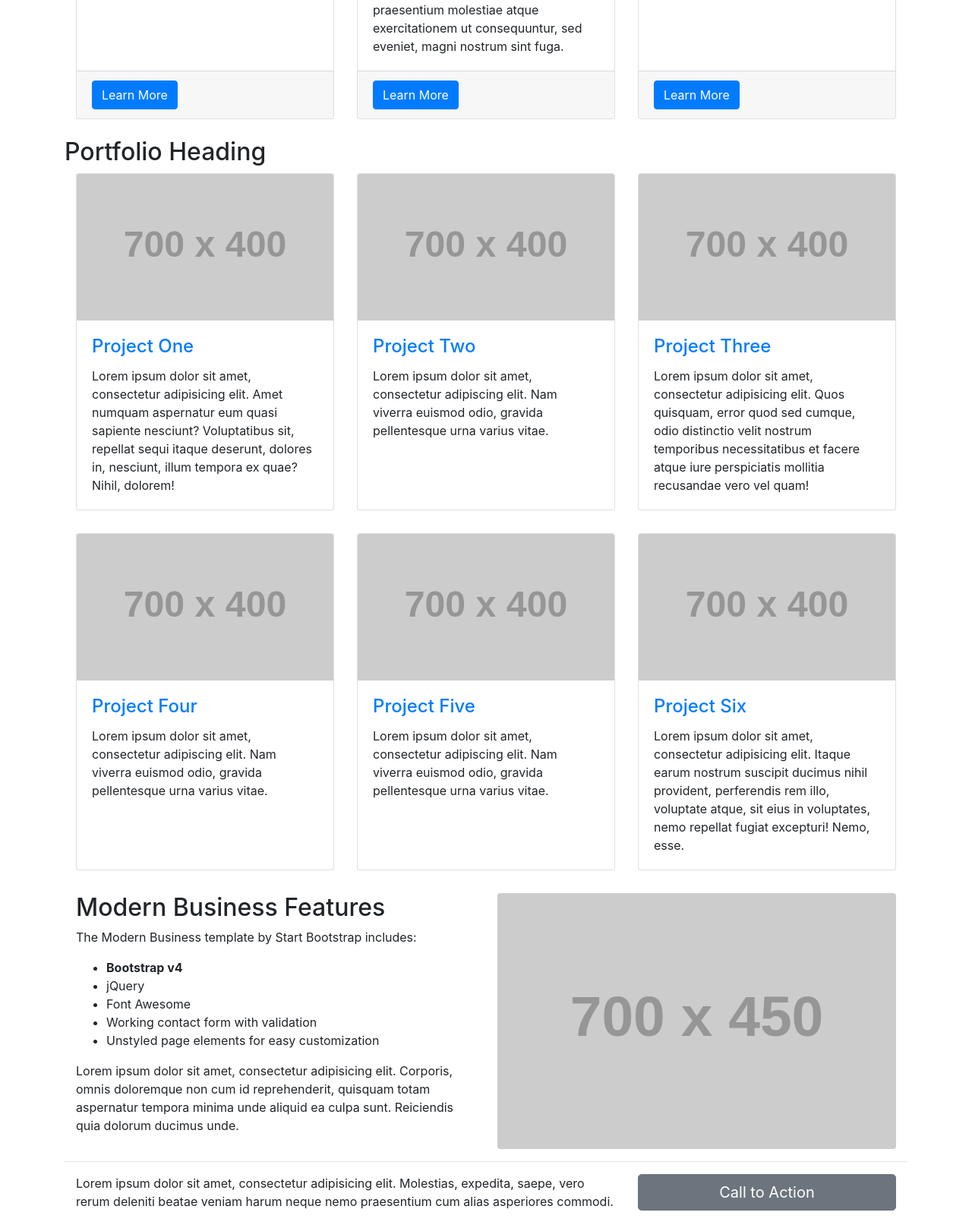
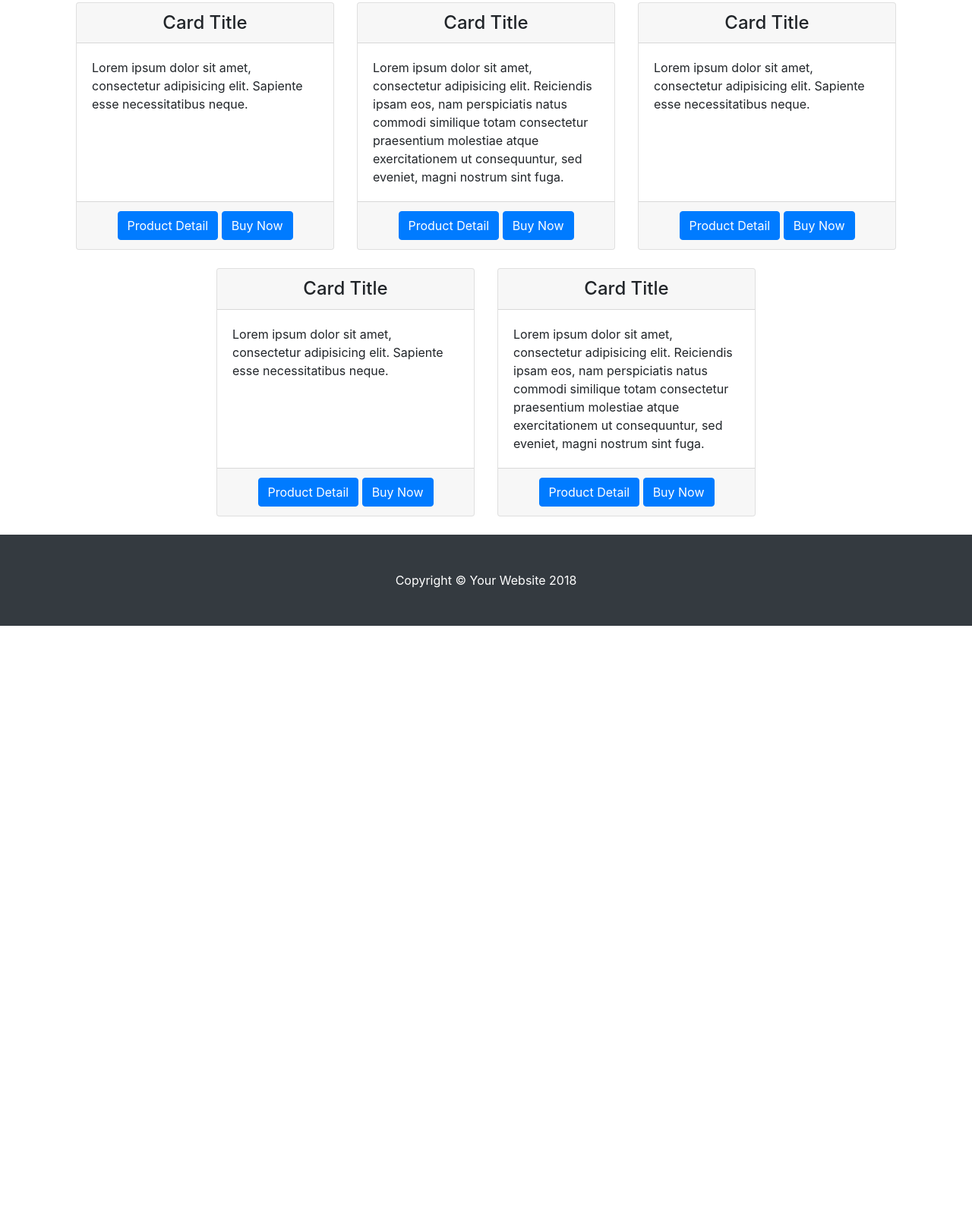
Before and after one commit to leternalshoes/leternalshoes.github.io, a website: page index.html in a window 1280 px wide. Shown: the part 923-2536 px from the top of the page at 76% size. After the commit the page ends 1747 px from the top, so only its background shows below. Drawn offline with Linux system fonts and the light colour scheme; placeholder pictures from the web are drawn by us.

Commit message:
leternal 0.21

```diff
--- a/css/modern-business.css
+++ b/css/modern-business.css
@@ -29,10 +29,13 @@ body {
   -o-background-size: cover;
   background-size: cover;
 }
-h3 .my-4 .product {
-  margin: 300px auto;
+#product {
+  margin-top: 100px!important;
+  margin-bottom: 100px!important;
 }
-
+hr {
+  border: 2px solid black;
+}
 .portfolio-item {
   margin-bottom: 30px;
 }
--- a/index.html
+++ b/index.html
@@ -104,153 +104,76 @@
     <!-- Page Content -->
     <div class="container">
 
-      <h3 class="my-4 text-center product">Our Products</h3>
+      <h3 class="my-4 text-center" id="product">Our Products
+        <hr width="30%">
+      </h3>
 
-      <!-- Marketing Icons Section -->
+      <!-- Product Preview-->
       <div class="row">
         <div class="col-lg-4 mb-4">
           <div class="card h-100">
-            <h4 class="card-header">Card Title</h4>
+            <h4 class="card-header text-center">Card Title</h4>
             <div class="card-body">
               <p class="card-text">Lorem ipsum dolor sit amet, consectetur adipisicing elit. Sapiente esse necessitatibus neque.</p>
             </div>
-            <div class="card-footer">
-              <a href="#" class="btn btn-primary">Learn More</a>
+            <div class="card-footer text-center">
+              <a href="#" class="btn btn-primary">Product Detail</a>
+              <a href="#" class="btn btn-primary">Buy Now</a>
             </div>
           </div>
         </div>
         <div class="col-lg-4 mb-4">
           <div class="card h-100">
-            <h4 class="card-header">Card Title</h4>
+            <h4 class="card-header text-center">Card Title</h4>
             <div class="card-body">
               <p class="card-text">Lorem ipsum dolor sit amet, consectetur adipisicing elit. Reiciendis ipsam eos, nam perspiciatis natus commodi similique totam consectetur praesentium molestiae atque exercitationem ut consequuntur, sed eveniet, magni nostrum sint fuga.</p>
             </div>
-            <div class="card-footer">
-              <a href="#" class="btn btn-primary">Learn More</a>
+            <div class="card-footer text-center">
+              <a href="#" class="btn btn-primary">Product Detail</a>
+              <a href="#" class="btn btn-primary">Buy Now</a>
             </div>
           </div>
         </div>
         <div class="col-lg-4 mb-4">
           <div class="card h-100">
-            <h4 class="card-header">Card Title</h4>
+            <h4 class="card-header text-center">Card Title</h4>
             <div class="card-body">
               <p class="card-text">Lorem ipsum dolor sit amet, consectetur adipisicing elit. Sapiente esse necessitatibus neque.</p>
             </div>
-            <div class="card-footer">
-              <a href="#" class="btn btn-primary">Learn More</a>
+            <div class="card-footer text-center">
+               <a href="#" class="btn btn-primary">Product Detail</a>
+               <a href="#" class="btn btn-primary">Buy Now</a>
             </div>
           </div>
         </div>
       </div>
-      <!-- /.row -->
-
-      <!-- Portfolio Section -->
-      <h2>Portfolio Heading</h2>
-
-      <div class="row">
-        <div class="col-lg-4 col-sm-6 portfolio-item">
+      <div class="row col-lg-12 justify-content-center">
+        <div class="col-lg-4 mb-4">
           <div class="card h-100">
-            <a href="#"><img class="card-img-top" src="http://placehold.it/700x400" alt=""></a>
+            <h4 class="card-header text-center">Card Title</h4>
             <div class="card-body">
-              <h4 class="card-title">
-                <a href="#">Project One</a>
-              </h4>
-              <p class="card-text">Lorem ipsum dolor sit amet, consectetur adipisicing elit. Amet numquam aspernatur eum quasi sapiente nesciunt? Voluptatibus sit, repellat sequi itaque deserunt, dolores in, nesciunt, illum tempora ex quae? Nihil, dolorem!</p>
+              <p class="card-text">Lorem ipsum dolor sit amet, consectetur adipisicing elit. Sapiente esse necessitatibus neque.</p>
+            </div>
+            <div class="card-footer text-center">
+              <a href="#" class="btn btn-primary">Product Detail</a>
+              <a href="#" class="btn btn-primary">Buy Now</a>
             </div>
           </div>
         </div>
-        <div class="col-lg-4 col-sm-6 portfolio-item">
+        <div class="col-lg-4 mb-4">
           <div class="card h-100">
-            <a href="#"><img class="card-img-top" src="http://placehold.it/700x400" alt=""></a>
+            <h4 class="card-header text-center">Card Title</h4>
             <div class="card-body">
-              <h4 class="card-title">
-                <a href="#">Project Two</a>
-              </h4>
-              <p class="card-text">Lorem ipsum dolor sit amet, consectetur adipiscing elit. Nam viverra euismod odio, gravida pellentesque urna varius vitae.</p>
+              <p class="card-text">Lorem ipsum dolor sit amet, consectetur adipisicing elit. Reiciendis ipsam eos, nam perspiciatis natus commodi similique totam consectetur praesentium molestiae atque exercitationem ut consequuntur, sed eveniet, magni nostrum sint fuga.</p>
             </div>
-          </div>
-        </div>
-        <div class="col-lg-4 col-sm-6 portfolio-item">
-          <div class="card h-100">
-            <a href="#"><img class="card-img-top" src="http://placehold.it/700x400" alt=""></a>
-            <div class="card-body">
-              <h4 class="card-title">
-                <a href="#">Project Three</a>
-              </h4>
-              <p class="card-text">Lorem ipsum dolor sit amet, consectetur adipisicing elit. Quos quisquam, error quod sed cumque, odio distinctio velit nostrum temporibus necessitatibus et facere atque iure perspiciatis mollitia recusandae vero vel quam!</p>
-            </div>
-          </div>
-        </div>
-        <div class="col-lg-4 col-sm-6 portfolio-item">
-          <div class="card h-100">
-            <a href="#"><img class="card-img-top" src="http://placehold.it/700x400" alt=""></a>
-            <div class="card-body">
-              <h4 class="card-title">
-                <a href="#">Project Four</a>
-              </h4>
-              <p class="card-text">Lorem ipsum dolor sit amet, consectetur adipiscing elit. Nam viverra euismod odio, gravida pellentesque urna varius vitae.</p>
-            </div>
-          </div>
-        </div>
-        <div class="col-lg-4 col-sm-6 portfolio-item">
-          <div class="card h-100">
-            <a href="#"><img class="card-img-top" src="http://placehold.it/700x400" alt=""></a>
-            <div class="card-body">
-              <h4 class="card-title">
-                <a href="#">Project Five</a>
-              </h4>
-              <p class="card-text">Lorem ipsum dolor sit amet, consectetur adipiscing elit. Nam viverra euismod odio, gravida pellentesque urna varius vitae.</p>
-            </div>
-          </div>
-        </div>
-        <div class="col-lg-4 col-sm-6 portfolio-item">
-          <div class="card h-100">
-            <a href="#"><img class="card-img-top" src="http://placehold.it/700x400" alt=""></a>
-            <div class="card-body">
-              <h4 class="card-title">
-                <a href="#">Project Six</a>
-              </h4>
-              <p class="card-text">Lorem ipsum dolor sit amet, consectetur adipisicing elit. Itaque earum nostrum suscipit ducimus nihil provident, perferendis rem illo, voluptate atque, sit eius in voluptates, nemo repellat fugiat excepturi! Nemo, esse.</p>
+            <div class="card-footer text-center">
+              <a href="#" class="btn btn-primary">Product Detail</a>
+              <a href="#" class="btn btn-primary">Buy Now</a>
             </div>
           </div>
         </div>
       </div>
-      <!-- /.row -->
-
-      <!-- Features Section -->
-      <div class="row">
-        <div class="col-lg-6">
-          <h2>Modern Business Features</h2>
-          <p>The Modern Business template by Start Bootstrap includes:</p>
-          <ul>
-            <li>
-              <strong>Bootstrap v4</strong>
-            </li>
-            <li>jQuery</li>
-            <li>Font Awesome</li>
-            <li>Working contact form with validation</li>
-            <li>Unstyled page elements for easy customization</li>
-          </ul>
-          <p>Lorem ipsum dolor sit amet, consectetur adipisicing elit. Corporis, omnis doloremque non cum id reprehenderit, quisquam totam aspernatur tempora minima unde aliquid ea culpa sunt. Reiciendis quia dolorum ducimus unde.</p>
-        </div>
-        <div class="col-lg-6">
-          <img class="img-fluid rounded" src="http://placehold.it/700x450" alt="">
-        </div>
-      </div>
-      <!-- /.row -->
-
-      <hr>
-
-      <!-- Call to Action Section -->
-      <div class="row mb-4">
-        <div class="col-md-8">
-          <p>Lorem ipsum dolor sit amet, consectetur adipisicing elit. Molestias, expedita, saepe, vero rerum deleniti beatae veniam harum neque nemo praesentium cum alias asperiores commodi.</p>
-        </div>
-        <div class="col-md-4">
-          <a class="btn btn-lg btn-secondary btn-block" href="#">Call to Action</a>
-        </div>
-      </div>
-
+     <!-- Product Preview End-->
     </div>
     <!-- /.container -->
 
```
